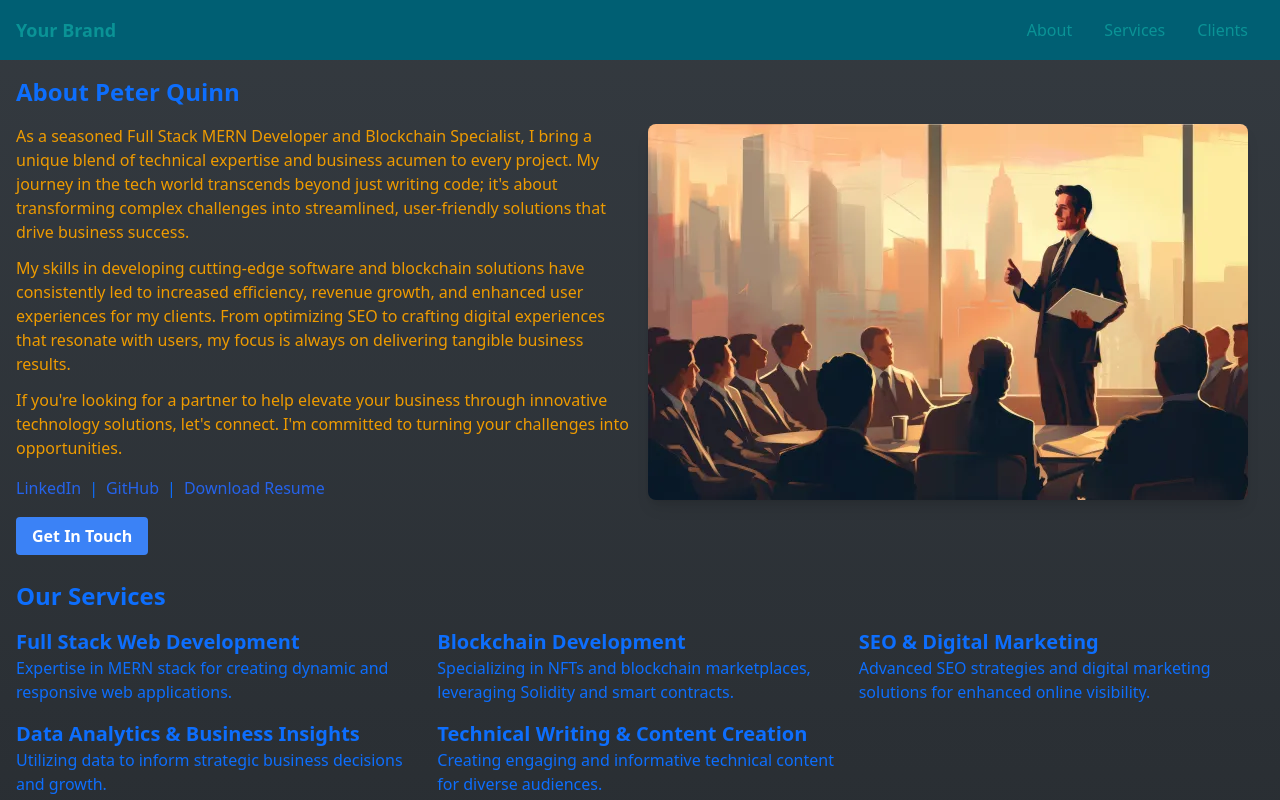
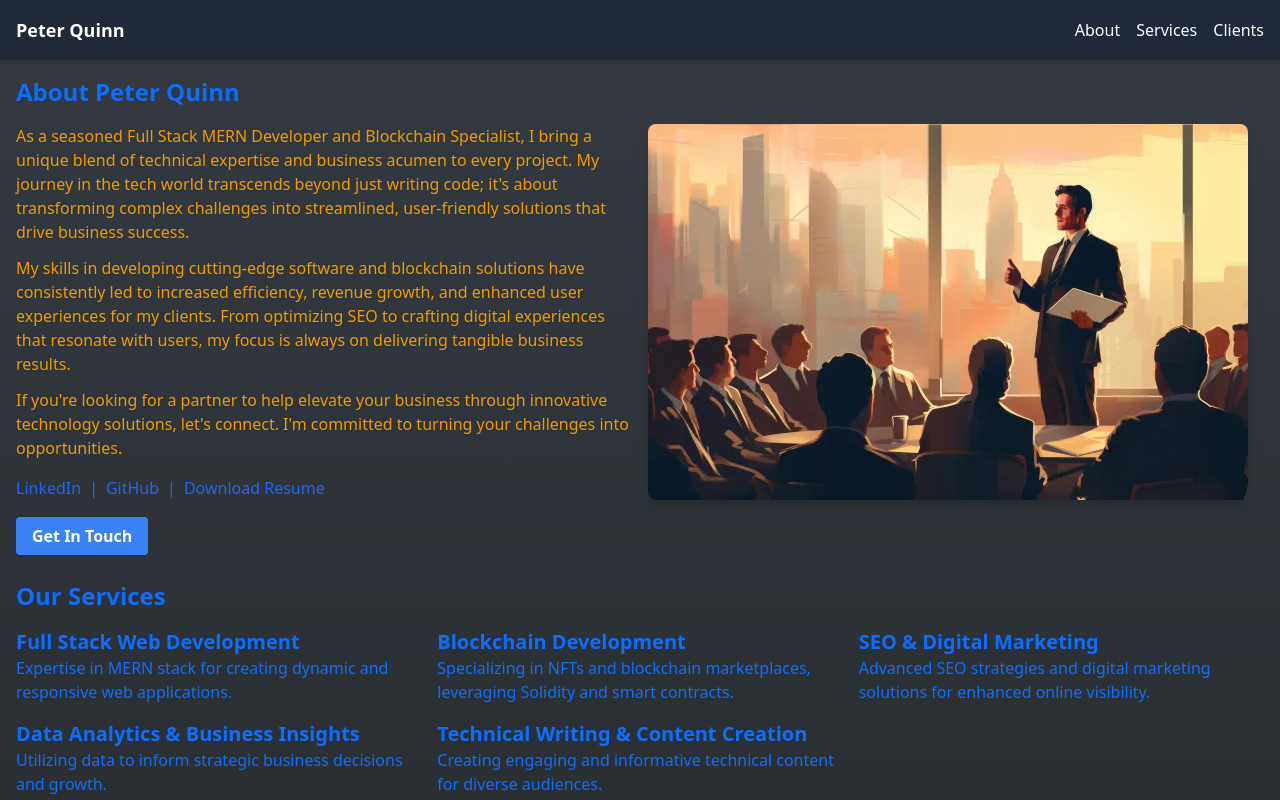
Before and after one commit to PeterdQuinn/buiness-portfolio, a Next.js app: page / in a window 1280 px wide. Shown: the top 800 px of the page. Built offline with nearby package versions, Linux system fonts and the light colour scheme.

Commit message:
updated header

```diff
--- a/src/components/Header.js
+++ b/src/components/Header.js
@@ -2,13 +2,13 @@
 
 const Header = () => {
   return (
-      <header className="bg-primary text-secondary p-4">
+    <header className="bg-gray-800 text-white p-4 shadow-md">
       <nav className="container mx-auto flex justify-between items-center">
-          <div className="text-lg font-bold">Your Brand</div>
-          <div>
-            <a href="#about" className="px-4 hover:text-primary">About</a>
-            <a href="#services" className="px-4 hover:text-primary">Services</a>
-            <a href="#contact" className="px-4 hover:text-primary">Clients</a>
+        <div className="text-lg font-bold">Peter Quinn</div>
+        <div className="flex space-x-4">
+          <a href="#about" className="hover:text-blue-500 transition-colors duration-300">About</a>
+          <a href="#services" className="hover:text-blue-500 transition-colors duration-300">Services</a>
+          <a href="#past-clients" className="hover:text-blue-500 transition-colors duration-300">Clients</a>
         </div>
       </nav>
     </header>
```
Lines whose indentation alone changed are shown as unchanged.
